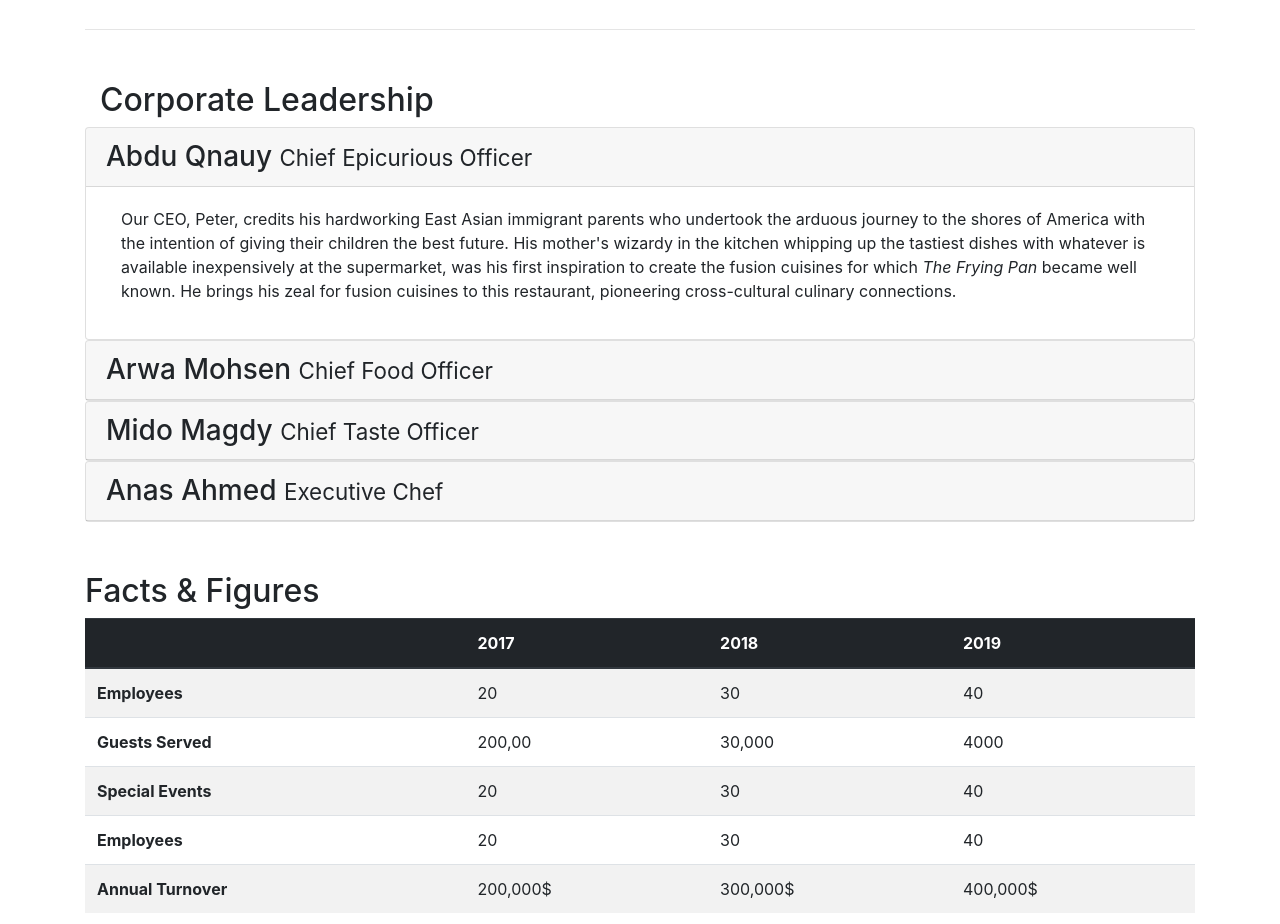
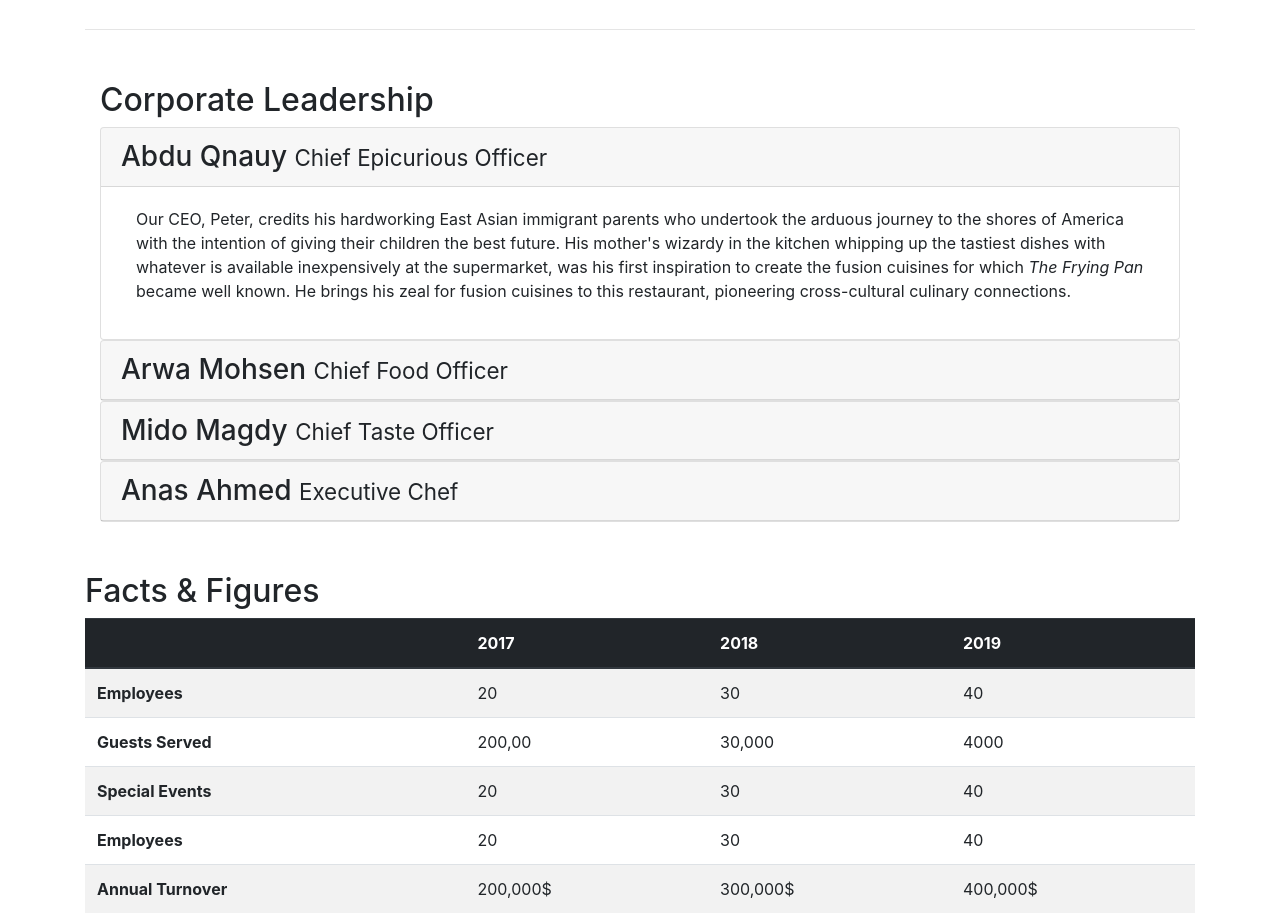
Before and after one commit to AbduQnauy/muppalaBootstrap, a website: page aboutus.html in a window 1280 px wide. Shown: the part 960-1884 px from the top of the page. Drawn offline with nearby package versions, Linux system fonts and the light colour scheme.

Commit message:
Accordion 2

```diff
--- a/aboutus.html
+++ b/aboutus.html
@@ -168,7 +168,7 @@
           <div class="row">
             <h2 class="col-12">Corporate Leadership</h2>
 
-            <div id="accordion col-12">
+            <div id="accordion" class='col-12'>
 
               <div class="card pointer">
                 <div role="tab" class="card-header" id="abduheader">
```
